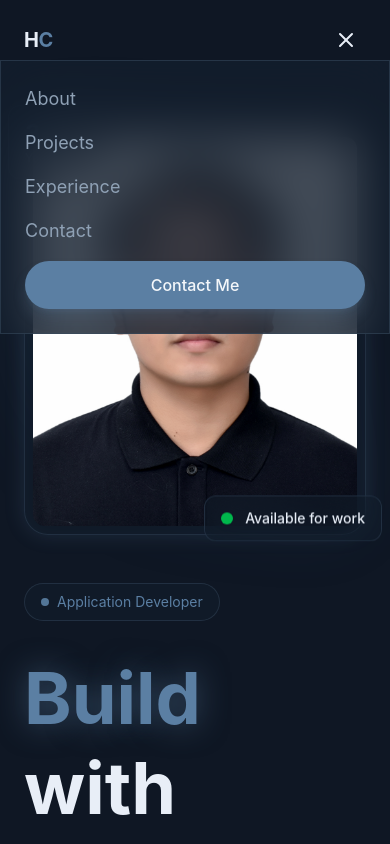
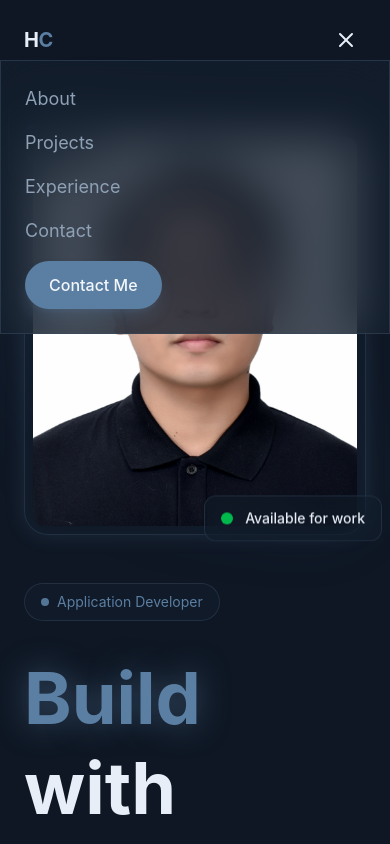
Before and after one commit to hienzcrebillo/react-tailwind-personal-portfolio, a React (Vite) app: page / in a window 390 px wide. Both pictures are taken after a click on the button 346 px from the left and 40 px from the top of the page. Shown: the top 844 px of the page. Built offline with nearby package versions, Linux system fonts and the light colour scheme.

Commit message:
Update Contact Me button in Mobile view

```diff
--- a/src/layout/Navbar.jsx
+++ b/src/layout/Navbar.jsx
@@ -77,8 +77,9 @@ export const Navbar = () => {
                   {link.label}
                   </a>
                ))}
-
+               <a href="#contact">
                <Button onClick= {() => setIsMobileMenuOpen(false)}> Contact Me</Button>
+               </a>
              </div>
           </div>)}
 
```
